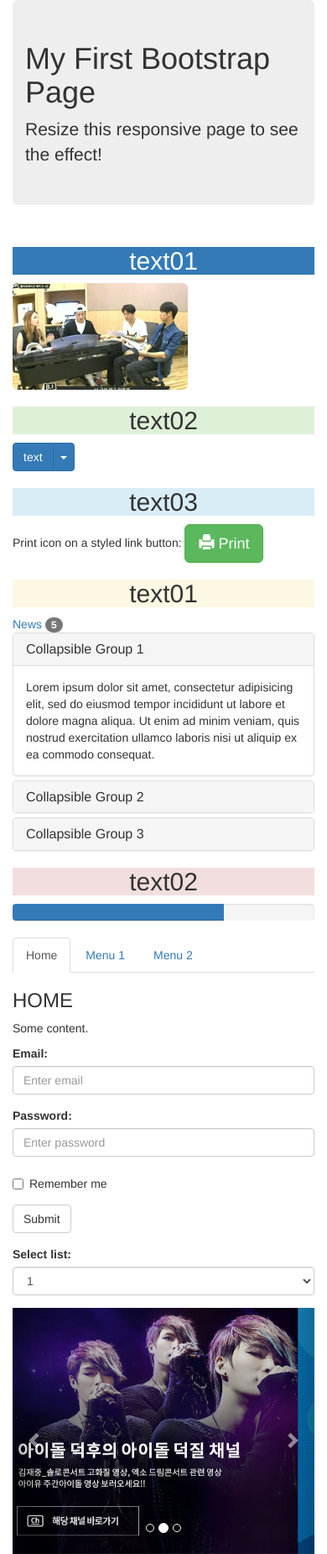
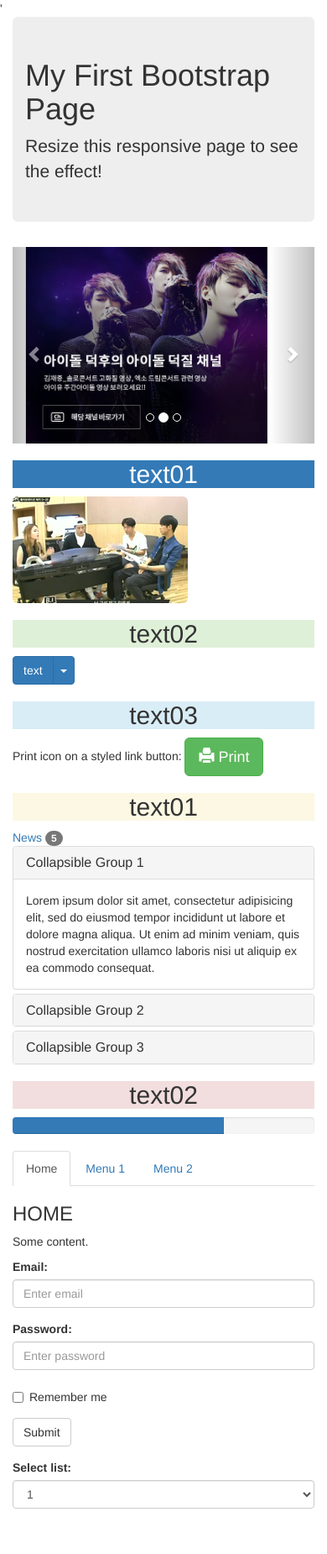
Before and after one commit to newniel/normal, a plain HTML site: page index.html in a window 390 px wide. Shown: the whole page at 84% size. After the commit the page ends 1811 px from the top, so only its background shows below. Drawn offline with Linux system fonts and the light colour scheme.

Commit message:
모바일 테트

```diff
--- a/index.html
+++ b/index.html
@@ -6,7 +6,14 @@
 	<TITLE>부트스트렙</TITLE>
 	<link type="text/css" rel="stylesheet" href="css/bootstrap.css">
 	<script src="js/jquery.min.js"></script>
-	<script src="js/bootstrap.js"></script>
+	<script src="js/bootstrap.js"></script>'
+	<style>
+		.carousel-inner > .item > img,
+  		.carousel-inner > .item > a > img {
+ 			width:80%;
+ 			margin: 0 auto ;
+  		}
+	</style>
 </head>
 <BODY>
 	<div class="container">
@@ -15,6 +22,38 @@
     		<p>Resize this responsive page to see the effect!</p>
     	</div>
     	<div class="row">
+	    	<div class="col-sm-12">
+				<div id="myCarousel" class="carousel slide" data-ride="carousel">
+				  <!-- Indicators -->
+				  <ol class="carousel-indicators">
+				    <li data-target="#myCarousel" data-slide-to="0" class="active"></li>
+				    <li data-target="#myCarousel" data-slide-to="1"></li>
+				    <li data-target="#myCarousel" data-slide-to="2"></li>
+				  </ol>
+
+				  <!-- Wrapper for slides -->
+				  <div class="carousel-inner" role="listbox">
+				    <div class="item active">
+				      <img src="img/img_01.jpg" alt="" width=640px;>
+				    </div>
+				    <div class="item">
+				      <img src="img/img_02.jpg" alt="" width=640px;>
+				    </div>
+				    <div class="item">
+				      <img src="img/img_03.jpg" alt="" width=640px;>
+				    </div>
+				  </div>
+				  <!-- Left and right controls -->
+				  <a class="left carousel-control" href="#myCarousel" role="button" data-slide="prev">
+				    <span class="glyphicon glyphicon-chevron-left" aria-hidden="true"></span>
+				    <span class="sr-only">Previous</span>
+				  </a>
+				  <a class="right carousel-control" href="#myCarousel" role="button" data-slide="next">
+				    <span class="glyphicon glyphicon-chevron-right" aria-hidden="true"></span>
+				    <span class="sr-only">Next</span>
+				  </a>
+				</div>
+			</div>
 			<div class="col-sm-4">
 				<h2 class="bg-primary text-center">text01</h2>
 				<img class="img-rounded" src="img/test.png" />
@@ -151,38 +190,7 @@
 				  </select>
 				</div>
 			</div>
-			<div class="col-sm-12">
-				<div id="myCarousel" class="carousel slide" data-ride="carousel">
-				  <!-- Indicators -->
-				  <ol class="carousel-indicators">
-				    <li data-target="#myCarousel" data-slide-to="0" class="active"></li>
-				    <li data-target="#myCarousel" data-slide-to="1"></li>
-				    <li data-target="#myCarousel" data-slide-to="2"></li>
-				  </ol>
 
-				  <!-- Wrapper for slides -->
-				  <div class="carousel-inner" role="listbox">
-				    <div class="item active">
-				      <img src="img/img_01.jpg" alt="" width="100%">
-				    </div>
-				    <div class="item">
-				      <img src="img/img_02.jpg" alt="" width="100%">
-				    </div>
-				    <div class="item">
-				      <img src="img/img_03.jpg" alt="" width="100%">
-				    </div>
-				  </div>
-				  <!-- Left and right controls -->
-				  <a class="left carousel-control" href="#myCarousel" role="button" data-slide="prev">
-				    <span class="glyphicon glyphicon-chevron-left" aria-hidden="true"></span>
-				    <span class="sr-only">Previous</span>
-				  </a>
-				  <a class="right carousel-control" href="#myCarousel" role="button" data-slide="next">
-				    <span class="glyphicon glyphicon-chevron-right" aria-hidden="true"></span>
-				    <span class="sr-only">Next</span>
-				  </a>
-				</div>
-			</div>
 		</div>
 	</div>
 </BODY>
```
